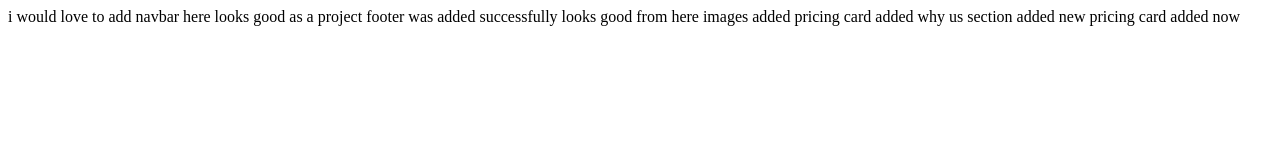
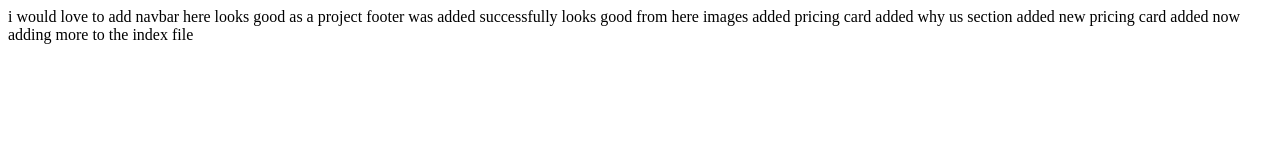
Before and after one commit to KIBMICH/mypro, a plain HTML site: page index.html in a window 1280 px wide. Drawn offline with Linux system fonts and the light colour scheme.

Commit message:
adding more to idex file

```diff
--- a/index.html
+++ b/index.html
@@ -15,6 +15,7 @@
     pricing card added
     why us section added
     new pricing card added now
+    adding more to the index file
 
 </body>
 </html>
```
